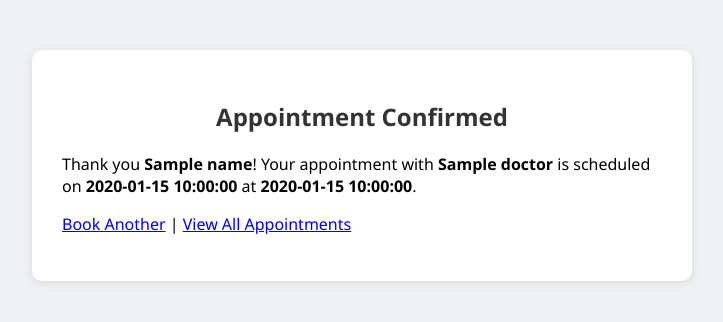
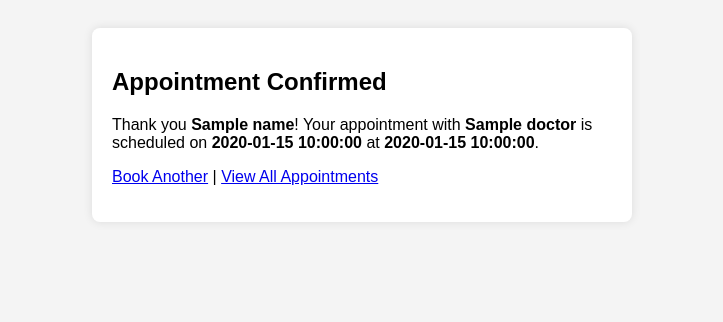
Before and after one commit to rehanx17/rehanx17.github.io, a Flask app: template static/templates/thank_you.html in a window 1280 px wide. Shown: the top 322 px of the page, without its empty margins (278-1001 px from the left). Run offline with Flask 3, Linux system fonts and the light colour scheme; the template is opened without the code that fills it: most values are stand-ins (such as "Sample title", 1, 10 or a date in 2020).

Commit message:
Update style.css

```diff
--- a/static/style.css
+++ b/static/style.css
@@ -1,43 +1,32 @@
 body {
-    font-family: 'Segoe UI', sans-serif;
-    background-color: #eef2f3;
-    margin: 0;
-    padding: 0;
+    font-family: Arial, sans-serif;
+    background-color: #f4f4f4;
+    padding: 20px;
 }
+
 .container {
-    max-width: 600px;
+    background-color: white;
+    padding: 20px;
+    max-width: 500px;
     margin: auto;
-    background: #fff;
-    padding: 30px;
-    margin-top: 50px;
-    border-radius: 10px;
-    box-shadow: 0 2px 10px rgba(0,0,0,0.1);
+    border-radius: 8px;
+    box-shadow: 0 0 10px rgba(0, 0, 0, 0.1);
 }
-h1, h2 {
-    text-align: center;
-    color: #333;
-}
-label {
-    display: block;
-    margin: 10px 0 5px;
-}
-input, select, button {
+
+input, button {
     width: 100%;
     padding: 10px;
-    margin-bottom: 15px;
+    margin-top: 10px;
+    font-size: 16px;
 }
+
 button {
-    background: #28a745;
+    background-color: #28a745;
     color: white;
     border: none;
     cursor: pointer;
 }
-button:hover {
-    background: #218838;
+
+.success {
+    color: green;
 }
-footer {
-    text-align: center;
-    margin-top: 20px;
-    font-size: 0.8rem;
-    color: #666;
-}
```
